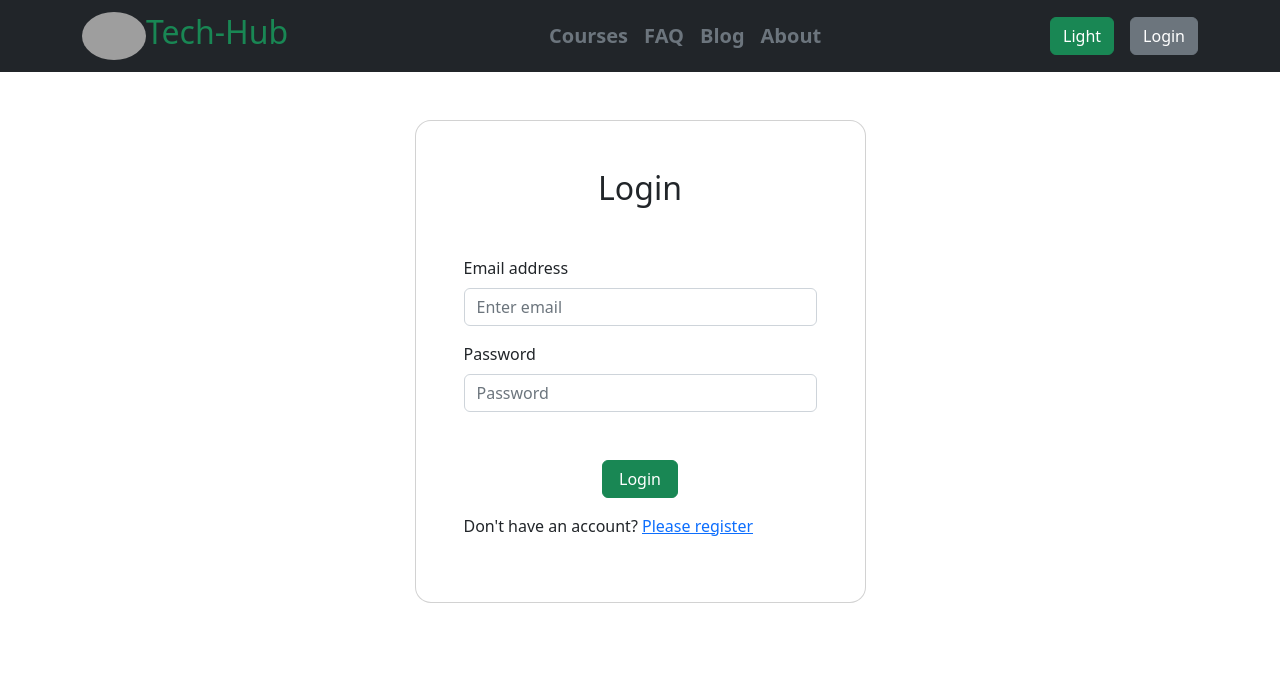
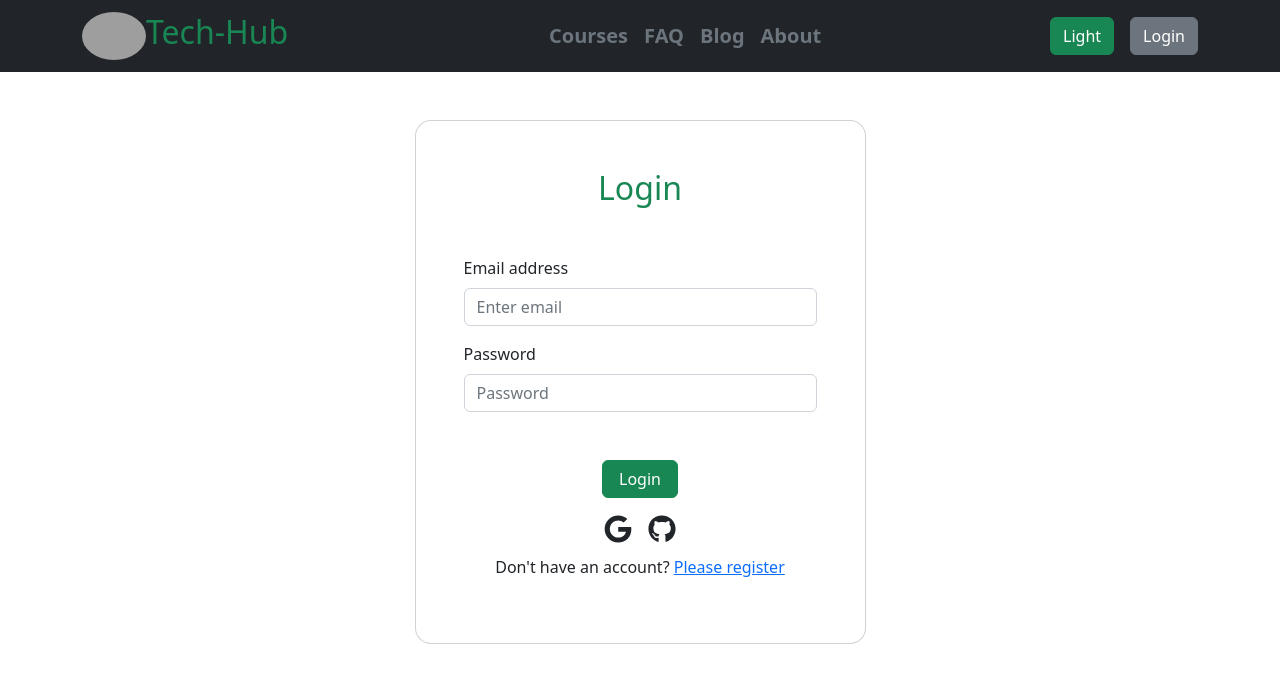
Before and after one commit to Iktiup-Mahmud/tech-hub-client, a React (Create React App) app: page /login in a window 1280 px wide. Shown: the top 682 px of the page. Built offline with nearby package versions, Linux system fonts and the light colour scheme; grey boxes are pictures that could not be loaded.

Commit message:
'login-added'

```diff
--- a/src/components/Login/Login.js
+++ b/src/components/Login/Login.js
@@ -1,9 +1,13 @@
-import React from 'react';
+import React, { useContext } from 'react';
 import { Button, Form } from 'react-bootstrap';
 import { Link } from 'react-router-dom';
+import { FaGoogle, FaGithub } from 'react-icons/fa';
+import { AuthContext } from '../../context/AuthProvider/AuthProvider';
 
 
 const Login = () => {
+    const { login } = useContext(AuthContext);
+
 
     const handelSubmit = e => {
         e.preventDefault()
@@ -13,6 +17,13 @@ const Login = () => {
         const password = form.password.value;
 
         console.log(email, password)
+
+        login(email, password)
+        .then(res => {
+            const user = res.user;
+            console.log(user)
+        })
+        .catch(error => console.error(error))
     }
 
     return (
@@ -22,10 +33,10 @@ const Login = () => {
                     <div className="container py-0 h-90">
                         <div className="row d-flex justify-content-center align-items-center h-90">
                             <div className="col-12 col-md-8 col-lg-6 col-xl-5">
-                                <div className="card shadow-2-strong" style={{borderRadius: '1rem'}}>
+                                <div className="card shadow-2-strong" style={{ borderRadius: '1rem' }}>
                                     <div className="card-body p-5 text-centerj">
 
-                                        <h2 className="mb-5 text-center">Login</h2>
+                                        <h2 className="mb-5 text-center text-success">Login</h2>
 
                                         <Form.Group className="mb-3" controlId="formBasicEmail">
                                             <Form.Label>Email address</Form.Label>
@@ -39,15 +50,19 @@ const Login = () => {
 
 
                                         <div className='text-center'>
-                                            <Button variant='success' type='submit' className='mb-3 px-3'>Login</Button>
+                                            <Button variant='success' type='submit' className='mb-2 px-3'>Login</Button>
                                         </div>
-                                        <div>
+                                        <div className='d-flex justify-content-center py-1'>
+                                            <h3 className='me-3'><FaGoogle /></h3>
+                                            <h3><FaGithub /></h3>
+                                        </div>
+                                        <div className='text-center'>
                                             <p>Don't have an account? <Link to='/register'>Please register</Link></p>
                                         </div>
 
                                         {/* <hr className="my-4"> */}
 
-                                            {/* <button className="btn btn-lg btn-block btn-primary" style="background-color: #dd4b39;"
+                                        {/* <button className="btn btn-lg btn-block btn-primary" style="background-color: #dd4b39;"
                                                 type="submit"><i className="fab fa-google me-2"></i> Sign in with google</button>
                                             <button className="btn btn-lg btn-block btn-primary mb-2" style="background-color: #3b5998;"
                                                 type="submit"><i className="fab fa-facebook-f me-2"></i>Sign in with facebook</button> */}
--- a/src/context/AuthProvider/AuthProvider.js
+++ b/src/context/AuthProvider/AuthProvider.js
@@ -1,6 +1,26 @@
+import React from 'react';
 import { createContext } from "react";
-import { getAuth } from 'firebase/auth'
+import { getAuth, signInWithEmailAndPassword } from 'firebase/auth'
 import app from "../../firebase/firebase.config";
 
-const AuthContext = createContext();
+export const AuthContext = createContext();
 const auth = getAuth(app);
+
+
+const AuthProvider = ({children}) => {
+
+    const login = (email, password) => {
+        return signInWithEmailAndPassword(auth, email, password)
+    }
+
+
+    const authInfo = {login}
+
+    return (
+        <AuthContext.Provider value={authInfo} >
+            {children}
+        </AuthContext.Provider>
+    );
+};
+
+export default AuthProvider;
--- a/src/index.js
+++ b/src/index.js
@@ -4,11 +4,14 @@ import './index.css';
 import App from './App';
 import reportWebVitals from './reportWebVitals';
 import 'bootstrap/dist/css/bootstrap.min.css';
+import AuthProvider from './context/AuthProvider/AuthProvider';
 
 const root = ReactDOM.createRoot(document.getElementById('root'));
 root.render(
   <React.StrictMode>
-    <App />
+    <AuthProvider>
+      <App />
+    </AuthProvider>
   </React.StrictMode>
 );
 
```
